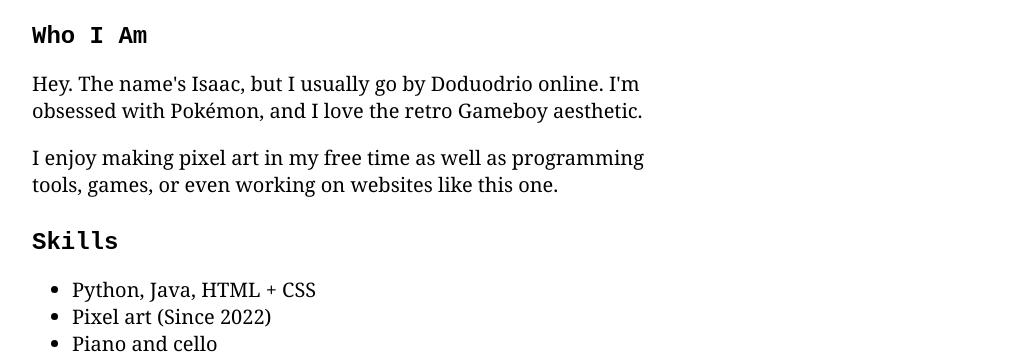
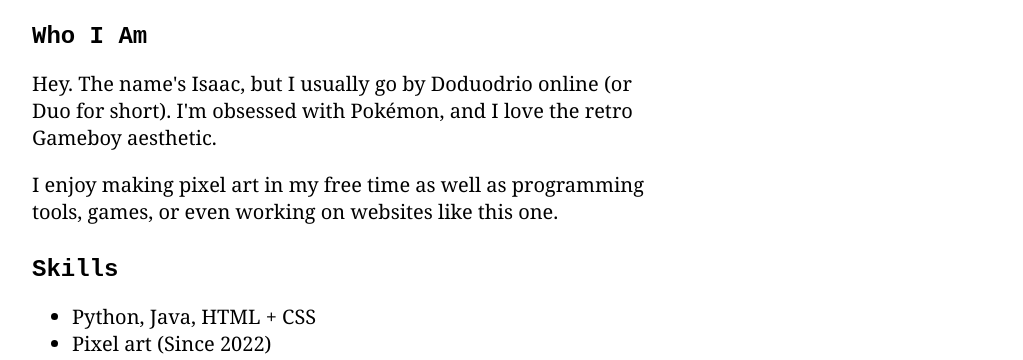
Before and after one commit to Doduodrio/doduodrio.github.io, a plain HTML site: page about/index.html in a window 1280 px wide. Shown: the part 432-792 px from the top of the page, without its empty margins (128-1151 px from the left). Drawn offline with Linux system fonts and the light colour scheme.

Commit message:
Update index.html

```diff
--- a/about/index.html
+++ b/about/index.html
@@ -35,7 +35,7 @@
     <div class="content">
       <h1>About</h1>
       <h2>Who I Am</h2>
-      <p>Hey. The name's Isaac, but I usually go by Doduodrio online. I'm obsessed with Pokémon, and I love the retro Gameboy aesthetic.</p>
+      <p>Hey. The name's Isaac, but I usually go by Doduodrio online (or Duo for short). I'm obsessed with Pokémon, and I love the retro Gameboy aesthetic.</p>
       <p>I enjoy making pixel art in my free time as well as programming tools, games, or even working on websites like this one.</p>
       <h2>Skills</h2>
       <ul>
```
